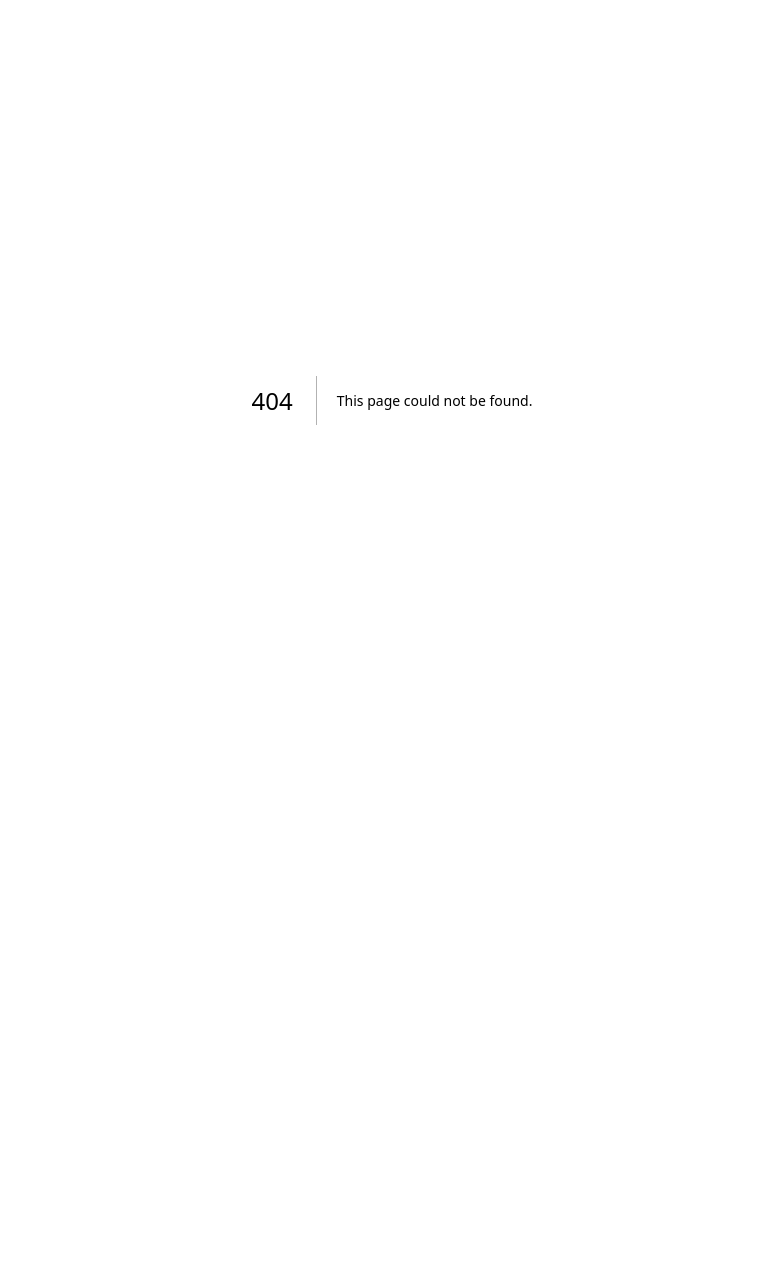
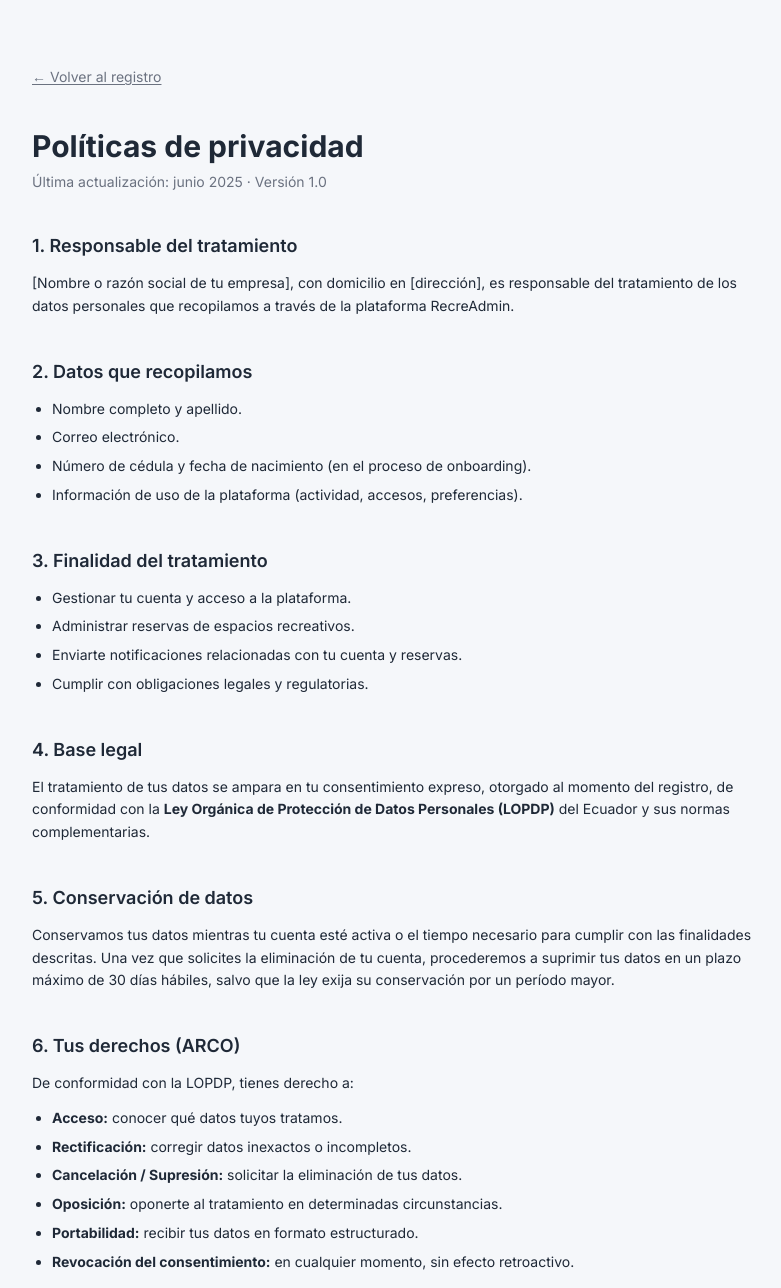
Before and after one commit to ajmaquilon97/app-admin-react-next, a Next.js app: page /politicas-de-privacidad in a window 1280 px wide. Before the commit this address had no page. Shown: the top 1288 px of the page, without its empty margins (248-1029 px from the left). Before the commit the page ends 800 px from the top, so only its background shows below. Built offline with nearby package versions, Linux system fonts and the light colour scheme.

Commit message:
Ventana de consentimiento

```diff
--- a/src/actions/auth.ts
+++ b/src/actions/auth.ts
@@ -47,6 +47,7 @@ export async function signup(
     name: formData.get("name"),
     email: formData.get("email"),
     password: formData.get("password"),
+    terms: formData.get("terms") === "on",
   });
   if (!parsed.success) {
     return { errors: z.flattenError(parsed.error).fieldErrors };
--- a/src/app/(auth)/signup/page.tsx
+++ b/src/app/(auth)/signup/page.tsx
@@ -20,7 +20,7 @@ export default function SignupPage() {
       <SignupForm />
 
       <div className="mt-5">
-        <GoogleButton />
+        <GoogleButton showConsent />
       </div>
 
       <p className="mt-6 text-center text-sm text-text-muted">
--- /dev/null
+++ b/src/app/politicas-de-privacidad/page.tsx
@@ -0,0 +1,146 @@
+import type { Metadata } from "next";
+import Link from "next/link";
+
+export const metadata: Metadata = {
+  title: "Políticas de privacidad — RecreAdmin",
+};
+
+export default function PoliticasPrivacidadPage() {
+  return (
+    <main className="mx-auto max-w-3xl px-6 py-16">
+      <div className="mb-10">
+        <Link
+          href="/signup"
+          className="text-sm text-text-muted underline underline-offset-2 hover:text-text-main"
+        >
+          ← Volver al registro
+        </Link>
+      </div>
+
+      <h1 className="mb-2 text-3xl font-bold text-text-main">
+        Políticas de privacidad
+      </h1>
+      <p className="mb-10 text-sm text-text-muted">
+        Última actualización: junio 2025 · Versión 1.0
+      </p>
+
+      <div className="space-y-10 text-sm leading-relaxed text-text-main">
+        <section>
+          <h2 className="mb-3 text-lg font-semibold">1. Responsable del tratamiento</h2>
+          <p>
+            [Nombre o razón social de tu empresa], con domicilio en [dirección],
+            es responsable del tratamiento de los datos personales que recopilamos
+            a través de la plataforma RecreAdmin.
+          </p>
+        </section>
+
+        <section>
+          <h2 className="mb-3 text-lg font-semibold">2. Datos que recopilamos</h2>
+          <ul className="list-disc space-y-1.5 pl-5">
+            <li>Nombre completo y apellido.</li>
+            <li>Correo electrónico.</li>
+            <li>Número de cédula y fecha de nacimiento (en el proceso de onboarding).</li>
+            <li>Información de uso de la plataforma (actividad, accesos, preferencias).</li>
+          </ul>
+        </section>
+
+        <section>
+          <h2 className="mb-3 text-lg font-semibold">3. Finalidad del tratamiento</h2>
+          <ul className="list-disc space-y-1.5 pl-5">
+            <li>Gestionar tu cuenta y acceso a la plataforma.</li>
+            <li>Administrar reservas de espacios recreativos.</li>
+            <li>Enviarte notificaciones relacionadas con tu cuenta y reservas.</li>
+            <li>Cumplir con obligaciones legales y regulatorias.</li>
+          </ul>
+        </section>
+
+        <section>
+          <h2 className="mb-3 text-lg font-semibold">4. Base legal</h2>
+          <p>
+            El tratamiento de tus datos se ampara en tu consentimiento expreso,
+            otorgado al momento del registro, de conformidad con la{" "}
+            <strong>Ley Orgánica de Protección de Datos Personales (LOPDP)</strong>{" "}
+            del Ecuador y sus normas complementarias.
+          </p>
+        </section>
+
+        <section>
+          <h2 className="mb-3 text-lg font-semibold">5. Conservación de datos</h2>
+          <p>
+            Conservamos tus datos mientras tu cuenta esté activa o el tiempo necesario
+            para cumplir con las finalidades descritas. Una vez que solicites la eliminación
+            de tu cuenta, procederemos a suprimir tus datos en un plazo máximo de
+            30 días hábiles, salvo que la ley exija su conservación por un período mayor.
+          </p>
+        </section>
+
+        <section>
+          <h2 className="mb-3 text-lg font-semibold">6. Tus derechos (ARCO)</h2>
+          <p className="mb-3">
+            De conformidad con la LOPDP, tienes derecho a:
+          </p>
+          <ul className="list-disc space-y-1.5 pl-5">
+            <li><strong>Acceso:</strong> conocer qué datos tuyos tratamos.</li>
+            <li><strong>Rectificación:</strong> corregir datos inexactos o incompletos.</li>
+            <li><strong>Cancelación / Supresión:</strong> solicitar la eliminación de tus datos.</li>
+            <li><strong>Oposición:</strong> oponerte al tratamiento en determinadas circunstancias.</li>
+            <li><strong>Portabilidad:</strong> recibir tus datos en formato estructurado.</li>
+            <li><strong>Revocación del consentimiento:</strong> en cualquier momento, sin efecto retroactivo.</li>
+          </ul>
+          <p className="mt-3">
+            Para ejercer estos derechos, escríbenos a{" "}
+            <a
+              href="mailto:privacidad@recreadmin.com"
+              className="font-medium text-secondary underline underline-offset-2 hover:text-primary"
+            >
+              privacidad@recreadmin.com
+            </a>
+            .
+          </p>
+        </section>
+
+        <section>
+          <h2 className="mb-3 text-lg font-semibold">7. Seguridad</h2>
+          <p>
+            Implementamos medidas técnicas y organizativas adecuadas para proteger
+            tus datos frente a acceso no autorizado, pérdida o divulgación, incluyendo
+            cifrado de sesiones, transmisión por HTTPS y control de acceso por roles.
+          </p>
+        </section>
+
+        <section>
+          <h2 className="mb-3 text-lg font-semibold">8. Inicio de sesión con Google</h2>
+          <p>
+            Si decides registrarte o iniciar sesión usando tu cuenta de Google, RecreAdmin
+            recibe únicamente tu nombre, correo electrónico y foto de perfil, con tu
+            consentimiento. No almacenamos tu contraseña de Google ni tenemos acceso
+            a otros datos de tu cuenta.
+          </p>
+        </section>
+
+        <section>
+          <h2 className="mb-3 text-lg font-semibold">9. Cambios en esta política</h2>
+          <p>
+            Podemos actualizar esta política ocasionalmente. Te notificaremos por correo
+            ante cambios sustanciales. El uso continuado de la plataforma tras la
+            notificación implica tu aceptación de la nueva versión.
+          </p>
+        </section>
+
+        <section>
+          <h2 className="mb-3 text-lg font-semibold">10. Contacto</h2>
+          <p>
+            Para consultas sobre privacidad o protección de datos, escríbenos a{" "}
+            <a
+              href="mailto:privacidad@recreadmin.com"
+              className="font-medium text-secondary underline underline-offset-2 hover:text-primary"
+            >
+              privacidad@recreadmin.com
+            </a>
+            .
+          </p>
+        </section>
+      </div>
+    </main>
+  );
+}
--- a/src/components/auth/GoogleButton.tsx
+++ b/src/components/auth/GoogleButton.tsx
@@ -2,6 +2,7 @@
 
 import { useFormStatus } from "react-dom";
 import { Loader2 } from "lucide-react";
+import Link from "next/link";
 import { loginWithGoogle } from "@/actions/auth";
 
 function GoogleIcon() {
@@ -45,9 +46,9 @@ function GoogleSubmit() {
   );
 }
 
-export function GoogleButton() {
+export function GoogleButton({ showConsent = false }: { showConsent?: boolean }) {
   return (
-    <div className="space-y-5">
+    <div className="space-y-4">
       <div className="flex items-center gap-3">
         <span className="h-px flex-1 bg-gray-200" />
         <span className="text-xs font-medium uppercase tracking-wide text-text-muted">
@@ -59,6 +60,20 @@ export function GoogleButton() {
       <form action={loginWithGoogle}>
         <GoogleSubmit />
       </form>
+
+      {showConsent && (
+        <p className="text-center text-xs text-text-muted">
+          Al continuar con Google, aceptas nuestras{" "}
+          <Link
+            href="/politicas-de-privacidad"
+            target="_blank"
+            className="underline underline-offset-2 hover:text-text-main"
+          >
+            Políticas de privacidad
+          </Link>{" "}
+          y el tratamiento de tus datos personales.
+        </p>
+      )}
     </div>
   );
 }
--- a/src/components/auth/SignupForm.tsx
+++ b/src/components/auth/SignupForm.tsx
@@ -2,6 +2,7 @@
 
 import { useActionState } from "react";
 import { Loader2, AlertCircle } from "lucide-react";
+import Link from "next/link";
 import { signup } from "@/actions/auth";
 
 export function SignupForm() {
@@ -77,6 +78,31 @@ export function SignupForm() {
         )}
       </div>
 
+      <div className="space-y-1.5">
+        <div className="flex items-start gap-3">
+          <input
+            id="terms"
+            name="terms"
+            type="checkbox"
+            className="mt-0.5 h-4 w-4 shrink-0 cursor-pointer rounded border-gray-300 accent-secondary"
+          />
+          <label htmlFor="terms" className="cursor-pointer text-sm leading-snug text-text-muted">
+            He leído y acepto las{" "}
+            <Link
+              href="/politicas-de-privacidad"
+              target="_blank"
+              className="font-semibold text-secondary underline underline-offset-2 hover:text-primary"
+            >
+              Políticas de privacidad
+            </Link>{" "}
+            y autorizo el tratamiento de mis datos personales.
+          </label>
+        </div>
+        {state?.errors?.terms && (
+          <p className="text-xs text-error">{state.errors.terms[0]}</p>
+        )}
+      </div>
+
       <button
         type="submit"
         disabled={pending}
--- a/src/lib/definitions.ts
+++ b/src/lib/definitions.ts
@@ -52,6 +52,11 @@ export const SignupSchema = z.object({
     .min(8, { error: "Debe tener al menos 8 caracteres." })
     .regex(/[a-zA-Z]/, { error: "Debe incluir al menos una letra." })
     .regex(/[0-9]/, { error: "Debe incluir al menos un número." }),
+  terms: z
+    .boolean()
+    .refine((v) => v === true, {
+      error: "Debes aceptar las políticas de privacidad para continuar.",
+    }),
 });
 
 /** Estado que devuelven las Server Actions a `useActionState`. */
@@ -61,6 +66,7 @@ export type AuthFormState =
         name?: string[];
         email?: string[];
         password?: string[];
+        terms?: string[];
       };
       message?: string;
     }
--- a/src/proxy.ts
+++ b/src/proxy.ts
@@ -19,6 +19,7 @@ import type { TokenPair } from "@/lib/definitions";
  */
 
 const AUTH_ROUTES = ["/login", "/signup"];
+const PUBLIC_ROUTES = ["/politicas-de-privacidad"]; // accesibles sin sesión
 const CLOCK_SKEW_MS = 30_000; // refresca 30s antes para evitar carreras
 
 function isAccessExpired(accessToken: string): boolean {
@@ -44,6 +45,7 @@ function setSessionCookie(res: NextResponse, jwe: string): void {
 export async function proxy(request: NextRequest) {
   const { pathname } = request.nextUrl;
   const isAuthRoute = AUTH_ROUTES.includes(pathname);
+  const isPublicRoute = PUBLIC_ROUTES.some((r) => pathname.startsWith(r));
 
   const cookie = request.cookies.get(SESSION_COOKIE)?.value;
   let tokens: TokenPair | null = cookie ? await decryptSession(cookie) : null;
@@ -62,7 +64,7 @@ export async function proxy(request: NextRequest) {
   const isAuthed = tokens !== null;
 
   // Sin sesión en ruta protegida → al login.
-  if (!isAuthed && !isAuthRoute) {
+  if (!isAuthed && !isAuthRoute && !isPublicRoute) {
     const res = NextResponse.redirect(new URL("/login", request.nextUrl));
     if (cookie) res.cookies.delete(SESSION_COOKIE); // limpia cookie inválida
     return res;
```
